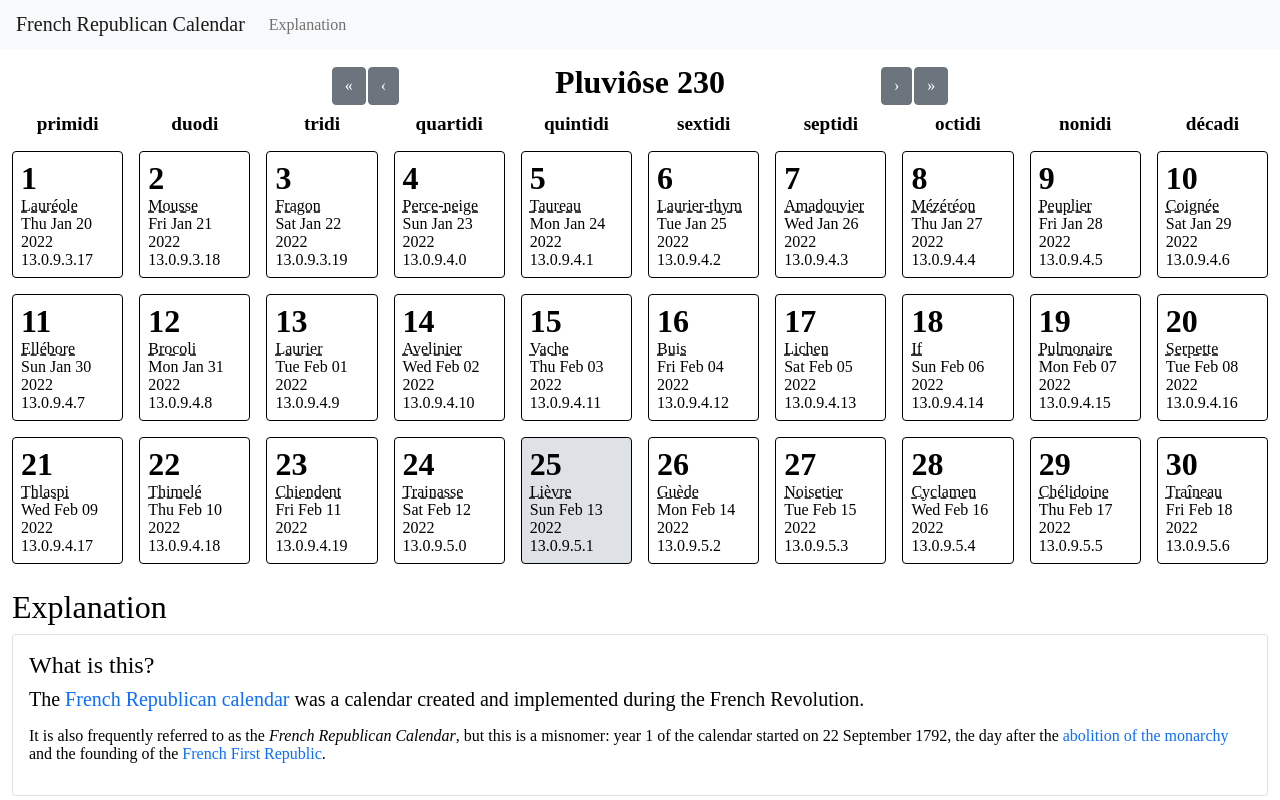
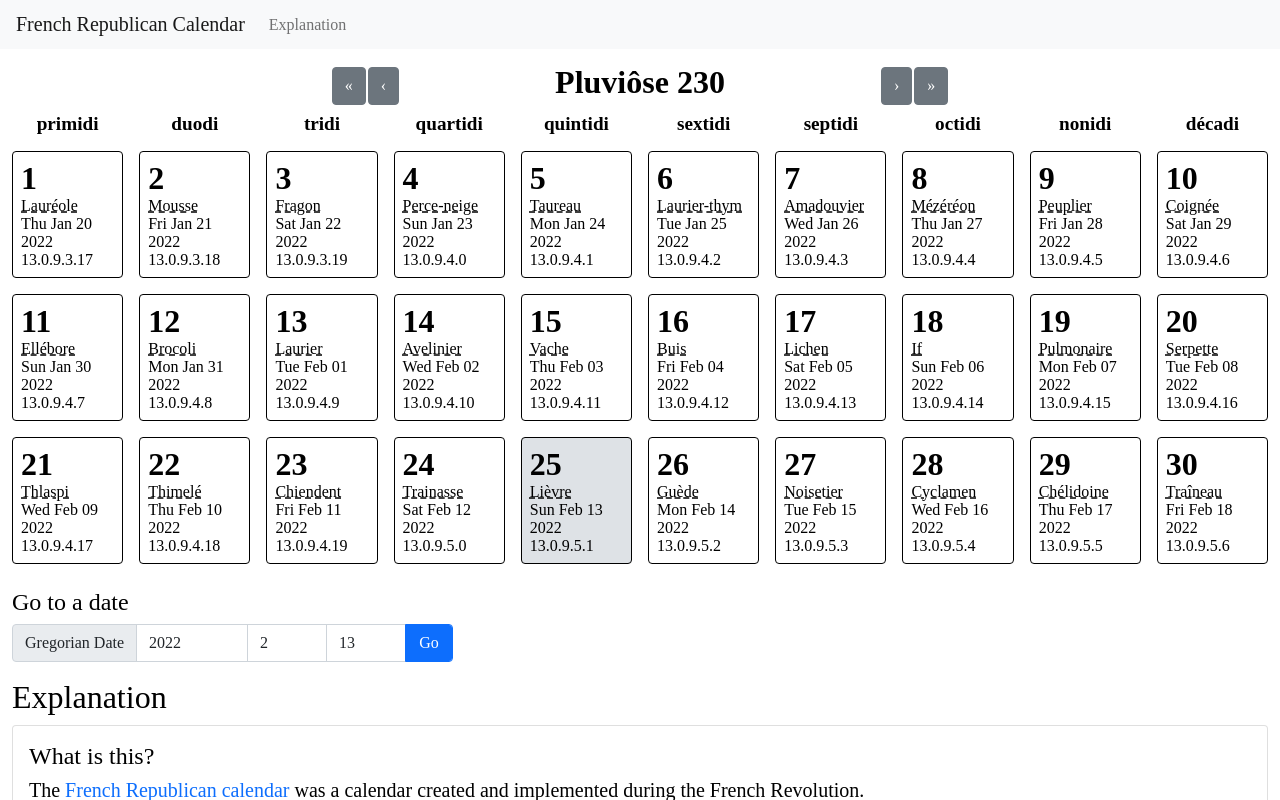
Before and after one commit to quantum5/qcal, a React (Create React App) app: page /230/5 in a window 1280 px wide. Shown: the top 800 px of the page. Built offline with nearby package versions, Linux system fonts and the light colour scheme.

Commit message:
Add ability to navigate to date

```diff
--- a/src/App.tsx
+++ b/src/App.tsx
@@ -1,6 +1,6 @@
-import React from 'react';
+import React, {FormEvent} from 'react';
 import {Calendar} from './Calendar';
-import {frSupportedYear, gregorianJDN, jdnFrench, Month} from './dates';
+import {endGregorian, frSupportedYear, gregorianJDN, jdnFrench, Month, startGregorian} from './dates';
 
 type YearMonth = {
     year: number;
@@ -21,6 +21,9 @@ function parseURL(): YearMonth | null {
 
 type AppState = YearMonth & {
     todayJDN: number,
+    goYear: string,
+    goMonth: string,
+    goDay: string,
 };
 
 class App extends React.Component<{}, AppState> {
@@ -35,6 +38,9 @@ class App extends React.Component<{}, AppState> {
         this.state = {
             ...(parseURL() || {year, month}),
             todayJDN,
+            goYear: today.getFullYear().toString(),
+            goMonth: (today.getMonth() + 1).toString(),
+            goDay: today.getDate().toString(),
         };
         this.updateURL();
         this.updateStateFromURL = this.updateStateFromURL.bind(this);
@@ -60,6 +66,36 @@ class App extends React.Component<{}, AppState> {
         }
     }
 
+    changeField(field: keyof AppState, event: any) {
+        const change: Partial<AppState> = {};
+        change[field] = event.target.value;
+        this.setState(change);
+    }
+
+    validYear() {
+        return /^-?\d+$/.test(this.state.goYear) && startGregorian.getFullYear() <= +this.state.goYear &&
+            +this.state.goYear <= endGregorian.getFullYear();
+    }
+
+    validMonth() {
+        return /^\d+$/.test(this.state.goMonth) && 1 <= +this.state.goMonth && +this.state.goMonth <= 12;
+    }
+
+    validDay() {
+        return /^\d+$/.test(this.state.goDay) && 1 <= +this.state.goDay && +this.state.goDay <= 31;
+    }
+
+    goToGregorian(event: FormEvent) {
+        event.preventDefault();
+
+        if (!this.validYear() || !this.validMonth() || !this.validDay())
+            return;
+
+        const jdn = gregorianJDN(+this.state.goYear, +this.state.goMonth, +this.state.goDay);
+        const {year, month} = jdnFrench(jdn);
+        this.setState({year, month});
+    }
+
     setState(state: any, callback?: () => void) {
         super.setState(state, () => {
             this.updateURL();
@@ -68,11 +104,30 @@ class App extends React.Component<{}, AppState> {
     }
 
     render() {
-        return <Calendar
-            year={this.state.year} month={this.state.month} todayJDN={this.state.todayJDN}
-            onSwitch={(year, month) => {
-                this.setState({year, month})
-            }}/>;
+        return <>
+            <Calendar
+                year={this.state.year} month={this.state.month} todayJDN={this.state.todayJDN}
+                onSwitch={(year, month) => {
+                    this.setState({year, month});
+                }}/>
+
+            <div className="navigate">
+                <h4>Go to a date</h4>
+                <form className="input-group" onSubmit={this.goToGregorian.bind(this)}>
+                    <span className="input-group-text">Gregorian<span className="hide-small">&nbsp;Date</span></span>
+                    <input type="number" className={`form-control go-year ${this.validYear() ? '' : 'is-invalid'}`}
+                           onChange={this.changeField.bind(this, 'goYear')} value={this.state.goYear}
+                           min={startGregorian.getFullYear()} max={endGregorian.getFullYear()}/>
+                    <input type="number" className={`form-control go-month ${this.validMonth() ? '' : 'is-invalid'}`}
+                           onChange={this.changeField.bind(this, 'goMonth')} value={this.state.goMonth}
+                           min={1} max={12}/>
+                    <input type="number" className={`form-control go-day ${this.validDay() ? '' : 'is-invalid'}`}
+                           onChange={this.changeField.bind(this, 'goDay')} value={this.state.goDay}
+                           min={1} max={31}/>
+                    <button type="submit" className="form-control btn btn-primary go-button">Go</button>
+                </form>
+            </div>
+        </>;
     }
 }
 
--- a/src/dates.ts
+++ b/src/dates.ts
@@ -107,6 +107,9 @@ export function jdnGregorian(jdn: number): Date {
     return new Date(year, month - 1, day);
 }
 
+export const startGregorian = jdnGregorian(startJD);
+export const endGregorian = jdnGregorian(frJDN(endYear, 13, frIsLeap(endYear) ? 6: 5));
+
 export function jdnFrench(jdn: number): FrenchDate {
     let lo = 0;
     let hi = leaps.length;
--- a/src/index.scss
+++ b/src/index.scss
@@ -6,6 +6,7 @@
 @import 'bootstrap/scss/transitions';
 @import 'bootstrap/scss/type';
 @import 'bootstrap/scss/card';
+@import 'bootstrap/scss/forms';
 @import './consts';
 
 body {
@@ -31,6 +32,30 @@ nav.navbar {
     width: 100%;
     margin: 0 auto;
     padding: 0 1em;
+  }
+}
+
+@include media-breakpoint-down(sm) {
+  .hide-small {
+    display: none;
+  }
+}
+
+.navigate {
+  max-width: $calendar-width;
+  margin-top: $spacer;
+  @include make-container();
+
+  .go-year {
+    max-width: 7em;
+  }
+
+  .go-month, .go-day {
+    max-width: 5em;
+  }
+
+  .go-button {
+    max-width: 3em;
   }
 }
 
```
